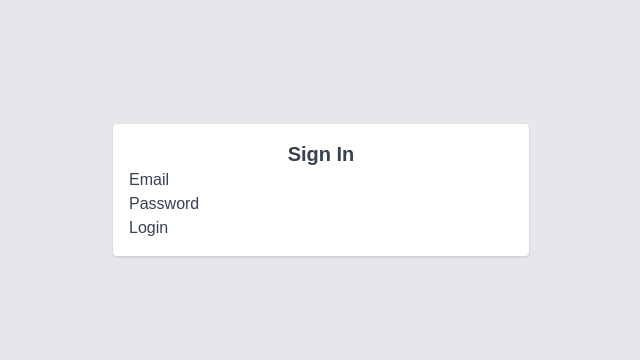
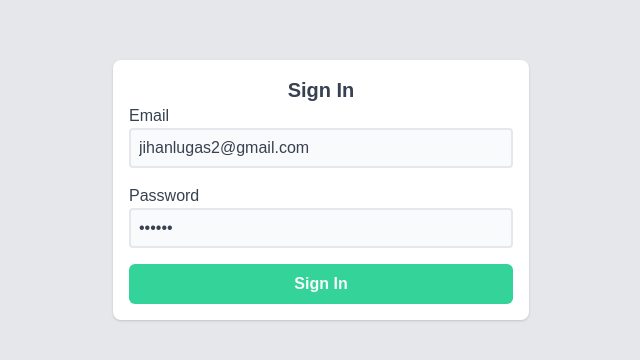
Before and after one commit to jihanlugas/nextlearn, a Next.js app: page /sign-in in a window 1280 px wide. Shown: the part 210-570 px from the top of the page, without its empty margins (319-959 px from the left). Built offline with nearby package versions, Linux system fonts and the light colour scheme.

Commit message:
Search detail & Cookie

```diff
--- a/package.json
+++ b/package.json
@@ -10,14 +10,18 @@
   },
   "dependencies": {
     "axios": "^0.21.1",
+    "formik": "^2.2.9",
     "http-proxy-middleware": "^2.0.0",
+    "js-cookie": "^2.2.1",
     "moment": "^2.29.1",
     "next": "11.0.0",
+    "next-iron-session": "^4.2.0",
     "react": "17.0.2",
     "react-dom": "17.0.2",
     "react-icons": "^4.2.0",
     "react-query": "^3.17.1",
-    "snake-camel": "^1.0.8"
+    "snake-camel": "^1.0.8",
+    "yup": "^0.32.9"
   },
   "devDependencies": {
     "@types/react": "17.0.11",
--- /dev/null
+++ b/src/components/formik/ButtonSubmit.tsx
@@ -0,0 +1,24 @@
+import { NextPage } from "next";
+import { AiOutlineLoading3Quarters } from 'react-icons/ai'
+
+type Props = {
+    label: string;
+    disabled?: boolean;
+    loading?: boolean;
+}
+
+const ButtonSubmit: NextPage<Props> = ({ label, disabled = false, loading = false }) => {
+    return (
+        <button
+            className={'bg-green-400 h-10 rounded-md text-gray-50 font-bold px-4 w-full'}
+            type={'submit'}
+            disabled={disabled}
+        >
+            <div className={`flex justify-center items-center`}>
+                {loading ? <AiOutlineLoading3Quarters className={"animate-spin"} size={"1.5em"} /> : label}
+            </div>
+        </button>
+    )
+}
+
+export default ButtonSubmit;
--- /dev/null
+++ b/src/components/formik/TextField.tsx
@@ -0,0 +1,36 @@
+import { FastField, ErrorMessage } from "formik";
+import { NextPage } from "next";
+
+interface Props {
+    label: string;
+    name: string;
+    type: string;
+    placeholder?: string;
+}
+
+const TextField: NextPage<Props> = ({ label, name, type, placeholder = 'Enter' }) => {
+    return (
+        <div className={"flex flex-col w-full"}>
+            {label && (
+                <div className={""}>
+                    { label}
+                </div>
+            )}
+            <FastField
+                className={"w-full border-2 rounded h-10 px-2 bg-gray-50"}
+                type={type}
+                name={name}
+                placeholder={placeholder}
+            />
+            <ErrorMessage name={name}>
+                {(msg) => {
+                    return (
+                        <div style={{ color: 'red' }}>{msg}</div>
+                    )
+                }}
+            </ErrorMessage>
+        </div>
+    )
+}
+
+export default TextField;
--- /dev/null
+++ b/src/pages/api/devapi/[...agrs].ts
@@ -0,0 +1,19 @@
+import { createProxyMiddleware } from "http-proxy-middleware";
+
+export default createProxyMiddleware('/api/devapi', {
+    target: "http://localhost:8010",
+    changeOrigin: true,
+    headers: {
+        "Accept": "application/json",
+        "Content-Type": "application/json",
+    },
+    pathRewrite: {
+        '^/api/devapi': ''
+    },
+});
+
+export const config = {
+    api: {
+        bodyParser: false
+    }
+}
--- a/src/pages/api/[...agrs].ts
+++ b/src/pages/api/kanjiapi/[...agrs].ts
@@ -1,7 +1,6 @@
 import { createProxyMiddleware } from "http-proxy-middleware";
 
-export default createProxyMiddleware('/api', {
-    // target: "http://localhost:8010",
+export default createProxyMiddleware('/api/kanjiapi', {
     target: "https://kanjiapi.dev/v1",
     changeOrigin: true,
     headers: {
@@ -9,7 +8,7 @@ export default createProxyMiddleware('/api', {
         "Content-Type": "application/json",
     },
     pathRewrite: {
-        '^/api': ''
+        '^/api/kanjiapi': ''
     },
 });
 
--- a/src/pages/search/index.tsx
+++ b/src/pages/search/index.tsx
@@ -48,12 +48,6 @@ const initFormikValue = {
 const Search = () => {
     const { notif } = useContext(AppContext)
 
-    const [data, setData] = useState<Idata>({
-        kanji: {},
-        reading: {},
-        words: [],
-    })
-
     const [search, setSearch] = useState<string>("")
     const debounceSearch = useDebounce(search, 500)
 
@@ -62,9 +56,9 @@ const Search = () => {
     const [words, setWords] = useState<Iwords>([])
     const [limitWords, setLimitWords] = useState<number>(10)
 
-    const { data: dataKanji, mutate: mutateKanji } = useMutation((val: string) => Api.get(`/kanji/${val}`))
-    const { data: dataReading, mutate: mutateReading } = useMutation((val: string) => Api.get(`/reading/${val}`))
-    const { data: dataWords, mutate: mutateWords } = useMutation((val: string) => Api.get(`/words/${val}`))
+    const { data: dataKanji, mutate: mutateKanji } = useMutation((val: string) => Api.get(`/kanjiapi/kanji/${val}`))
+    const { data: dataReading, mutate: mutateReading } = useMutation((val: string) => Api.get(`/kanjiapi/reading/${val}`))
+    const { data: dataWords, mutate: mutateWords } = useMutation((val: string) => Api.get(`/kanjiapi/words/${val}`))
 
     useEffect(() => {
         if (dataKanji && !dataKanji.error) {
@@ -92,14 +86,14 @@ const Search = () => {
 
     useEffect(() => {
         setLimitWords(10)
-        if (search === "") {
+        if (debounceSearch === "") {
             setKanji({})
             setReading({})
             setWords([])
         } else {
-            mutateKanji(search)
-            mutateReading(search)
-            mutateWords(search)
+            mutateKanji(debounceSearch)
+            mutateReading(debounceSearch)
+            mutateWords(debounceSearch)
         }
     }, [debounceSearch])
 
@@ -168,7 +162,7 @@ const Search = () => {
                                     {kanji.on_readings.map((on, key) => {
                                         const onread = on.split(".")
                                         return (
-                                            <div className={"mr-4 mb-2 px-2 py-1 bg-green-400 rounded flex"} key={key}>
+                                            <div className={"mr-4 mb-2 px-2 py-1 bg-green-400 rounded flex"} key={key} onClick={() => setSearch(onread[0])}>
                                                 <div className={"text-gray-100"}>{onread[0]}</div>
                                                 <div className={"text-gray-300"}>{onread[1]}</div>
                                             </div>
@@ -184,7 +178,7 @@ const Search = () => {
                                     {kanji.kun_readings.map((kun, key) => {
                                         const kunread = kun.split(".")
                                         return (
-                                            <div className={"mr-4 mb-2 px-2 py-1 bg-blue-400 rounded flex"} key={key}>
+                                            <div className={"mr-4 mb-2 px-2 py-1 bg-blue-400 rounded flex"} key={key} onClick={() => setSearch(kunread[0])} >
                                                 <div className={"text-gray-100"}>{kunread[0]}</div>
                                                 <div className={"text-gray-300"}>{kunread[1]}</div>
                                             </div>
@@ -216,7 +210,7 @@ const Search = () => {
                                     </div>
                                     {reading.main_kanji.map((main, key) => {
                                         return (
-                                            <div className={"mr-4 mb-2 px-2 py-1 bg-gray-700 text-gray-200 rounded font-bold"} key={key}>{main}</div>
+                                            <div className={"mr-4 mb-2 px-2 py-1 bg-gray-700 text-gray-200 rounded font-bold"} key={key} onClick={() => setSearch(main)} >{main}</div>
                                         )
                                     })}
                                 </div>
@@ -229,7 +223,7 @@ const Search = () => {
                                     </div>
                                     {reading.name_kanji.map((name, key) => {
                                         return (
-                                            <div className={"mr-4 mb-2 px-2 py-1 bg-gray-700 text-gray-200 rounded font-bold"} key={key}>{name}</div>
+                                            <div className={"mr-4 mb-2 px-2 py-1 bg-gray-700 text-gray-200 rounded font-bold"} key={key} onClick={() => setSearch(name)} >{name}</div>
                                         )
                                     })}
                                 </div>
--- a/src/pages/sign-in.tsx
+++ b/src/pages/sign-in.tsx
@@ -3,28 +3,94 @@ import { useContext } from 'react'
 import Head from 'next/head'
 import Image from 'next/image'
 import AppContext from "../stores/appContext"
-
+import * as Yup from 'yup';
+import { Form, Formik, FormikValues } from 'formik';
+import { useMutation } from 'react-query'
+import TextField from "../components/formik/TextField";
+import ButtonSubmit from "../components/formik/ButtonSubmit";
 import type { NextPage } from "next"
+import { Api } from '../lib/Api';
+import Router from "next/router"
+import Cookie from "js-cookie"
 
 interface Props {
 
 }
 
+let schema = Yup.object().shape({
+	email: Yup.string().email().required(),
+	password: Yup.string().required(),
+});
+
 const Signin: NextPage<Props> = ({ }) => {
 	const { notif } = useContext(AppContext)
+
+	const initFormikValue = {
+		email: 'jihanlugas2@gmail.com',
+		password: '123456',
+	}
+
+	const { data, mutate, error, isLoading } = useMutation((val: FormikValues) => Api.post('/devapi/signin', val))
+
+	const handleSubmit = (values: FormikValues) => {
+		mutate(values, {
+			onSuccess: (res) => {
+				if (res.success) {
+					Router.push("/search")
+				} else if (res.error) {
+					notif.error(res.message)
+				}
+			}
+		})
+	}
 
 	return (
 		<div className={"h-screen w-screen bg-gray-200 flex justify-center items-center"}>
 			<div className={"px-4 w-full max-w-md"}>
-				<div className={"w-full bg-white rounded shadow p-4"} onClick={() => notif.success("Tes")}>
-					<div className={"flex justify-center"}>
-						<span className={"text-xl font-bold"}>Sign In</span>
-					</div>
-					<div className={""}>
-						<div>Email</div>
-						<div>Password</div>
-						<div>Login</div>
-					</div>
+				<div className={"w-full bg-white rounded-lg shadow p-4"}>
+					<Formik
+						initialValues={initFormikValue}
+						validationSchema={schema}
+						enableReinitialize={true}
+						onSubmit={handleSubmit}
+					>
+						{() => {
+							return (
+								<Form>
+									<div className={"flex justify-center"}>
+										<span className={"text-xl font-bold"}>Sign In</span>
+									</div>
+									<div className={""}>
+										<div className="mb-4">
+											<TextField
+												label={"Email"}
+												name={"email"}
+												type={"email"}
+												placeholder={"Email"}
+											/>
+										</div>
+										<div className="mb-4">
+											<TextField
+												label={"Password"}
+												type={"password"}
+												name={"password"}
+												placeholder={"Password"}
+											/>
+										</div>
+										<div className={""}>
+											<ButtonSubmit
+												label={'Sign In'}
+												disabled={isLoading}
+												loading={isLoading}
+											/>
+										</div>
+									</div>
+
+								</Form>
+							)
+						}}
+					</Formik>
+
 				</div>
 			</div>
 		</div>
--- a/src/stores/appContext.tsx
+++ b/src/stores/appContext.tsx
@@ -74,7 +74,7 @@ export const AppContextProvider: NextPage<Props> = ({ children }) => {
 
     return (
         <AppContext.Provider value={context}>
-            <div className={`fixed w-full transition duration-1000 transform -mt-20 top-0 z-50 ${showNotif.show && ' translate-y-32'}`}>
+            <div className={`fixed w-full transition duration-500 ease-in-out transform -mt-20 top-0 z-50 ${showNotif.show && ' translate-y-32'}`}>
                 <div className={"px-4 w-full flex justify-center"}>
                     <div className={`flex flex-col w-full max-w-2xl py-2 px-4 rounded-lg text-gray-100 ${showNotif.className}`}>
                         <div className={"font-bold"}>{showNotif.title}</div>
```
Also changed, not shown: src/pages/_app.tsx (+36 -2 lines), 1 other file (tests, documents, lock files or other folders).
